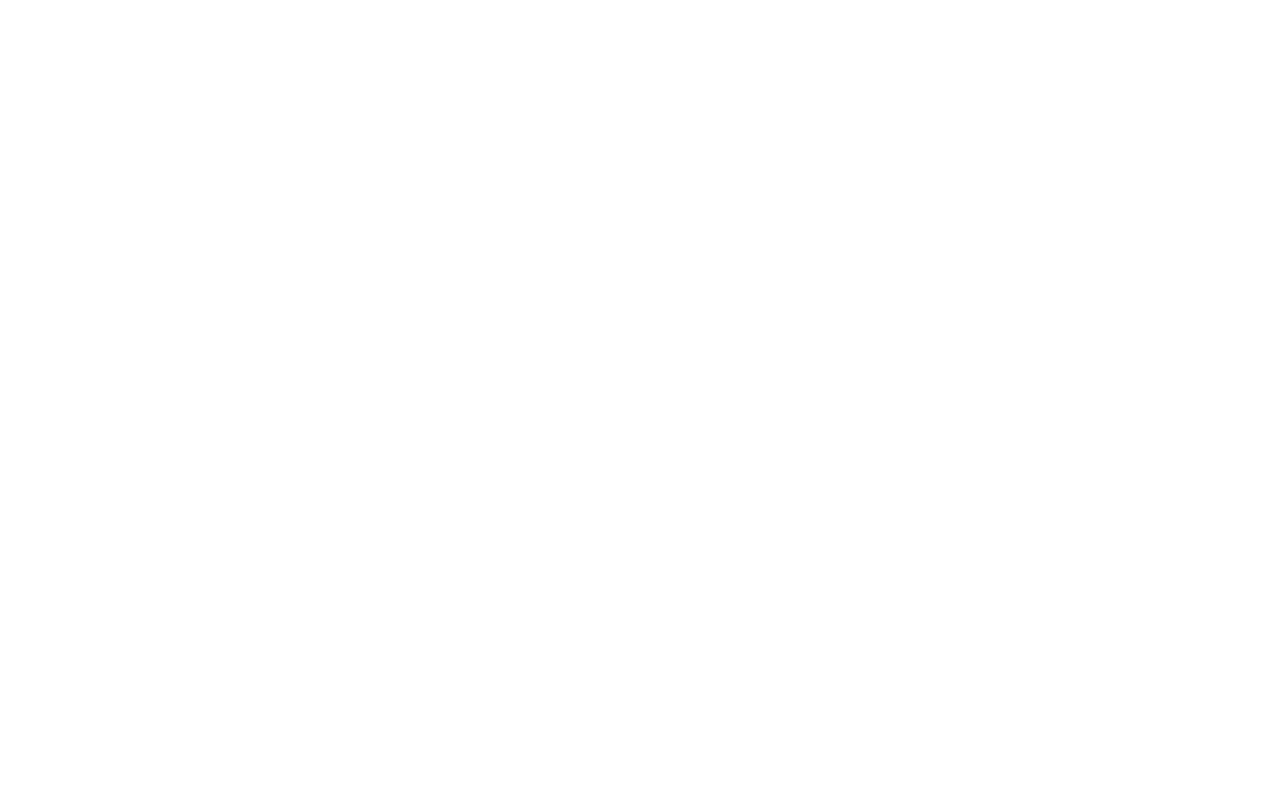
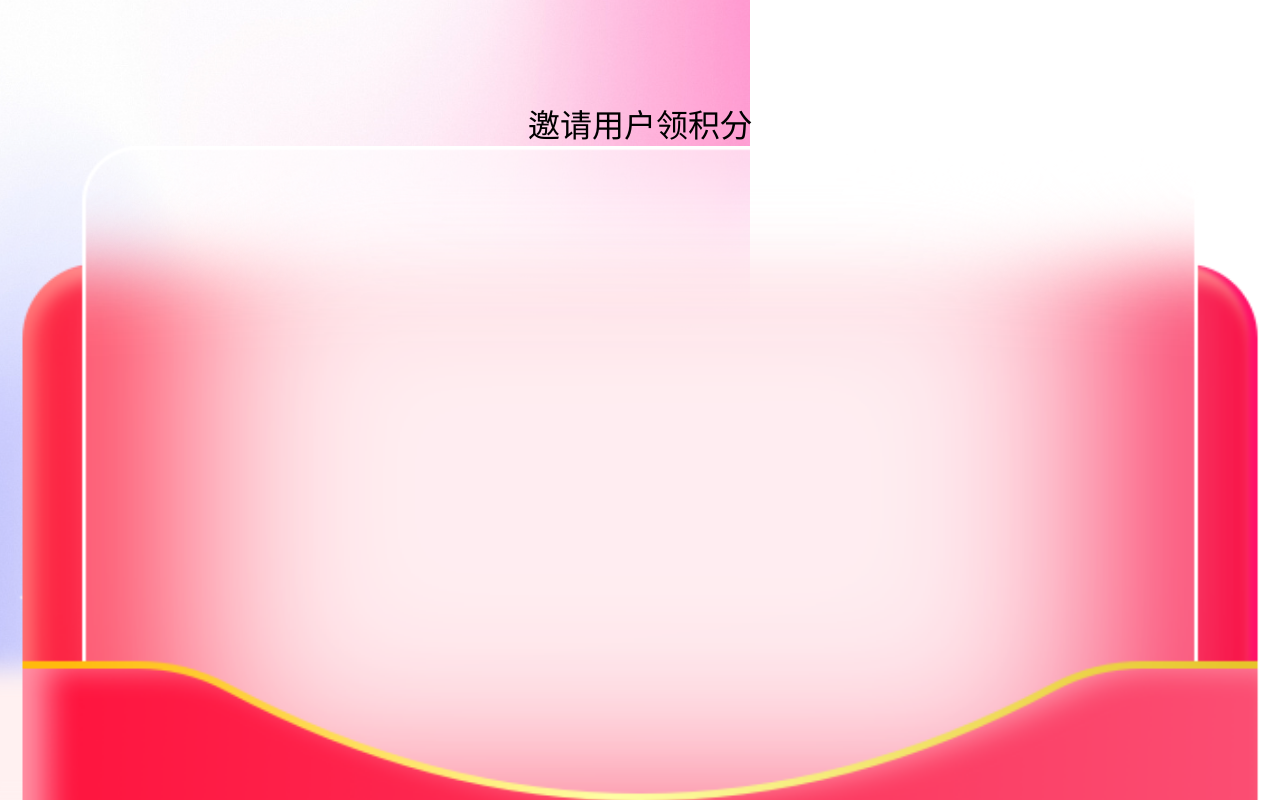
Before and after one commit to ClockCake/vue3-ts, a Vue app: page /invite in a window 1280 px wide. Before the commit this address had no page. Shown: the top 800 px of the page. Built offline with nearby package versions, Linux system fonts and the light colour scheme.

Commit message:
feat: 邀请用户获得积分，未完待续

```diff
--- a/src/components/getScore.vue
+++ b/src/components/getScore.vue
@@ -1,11 +1,63 @@
 <template>
-
+<div class="warp">
+    <div class="image-container">
+        <img src="../assets/scoreBV.png" alt="" class="background-image">
+        <div class="overlay">
+            <!-- 这里放置你想要添加的内容 -->
+             <div>邀请用户领积分</div>
+             <img src="../assets/RedPocket.png" alt="">
+        </div>
+    </div>
+    <div class="middle"></div>
+    <div class="bottomList"></div>
+</div>
 </template>
 
 <script lang="ts">
+import { px2rem } from '../utils/rem'
 
+export default {
+    name: 'GetScore',
+    setup() {
+     return { px2rem }
+    },
+
+}
 </script>
 
-<style>
+<style scoped>
+.warp {
+    /* 渐变色背景 */
+    background: white;
+    /* 全屏 */
+    height: 100vh;
+    width: 100vw;
+    display: flex;
+    justify-content: flex-start;
+}
 
+.image-container {
+  position: relative;
+  display: flex;
+  flex-direction: column;
+  justify-content: flex-start;
+  align-items: center;
+}
+
+.overlay {
+  position: absolute;
+  top: 0;
+  left: 0;
+  width: 100vw;
+  height: 100vh;
+  display: flex;
+  flex-direction: column;
+  /* 添加其他样式，如背景色、透明度等 */
+}
+.overlay div {
+    font-size: v-bind('px2rem(16)');
+    color: black;
+    margin-top: 100px;
+    text-align: center;
+}
 </style>
--- a/src/router.js
+++ b/src/router.js
@@ -1,11 +1,16 @@
 import { createRouter, createWebHistory } from 'vue-router'
 import MemberLevel from './components/memberlevel.vue'
-
+import GetScore from './components/getScore.vue'
 const routes = [
   {
     path: '/',
     name: 'MemberLevel',
     component: MemberLevel
+  },
+  {
+    path: '/invite',
+    name: 'GetScore',
+    component: GetScore
   },
 ]
 
```
Also changed, not shown: src/assets/RedPocket.png (added), src/assets/scoreBV.png (added).
